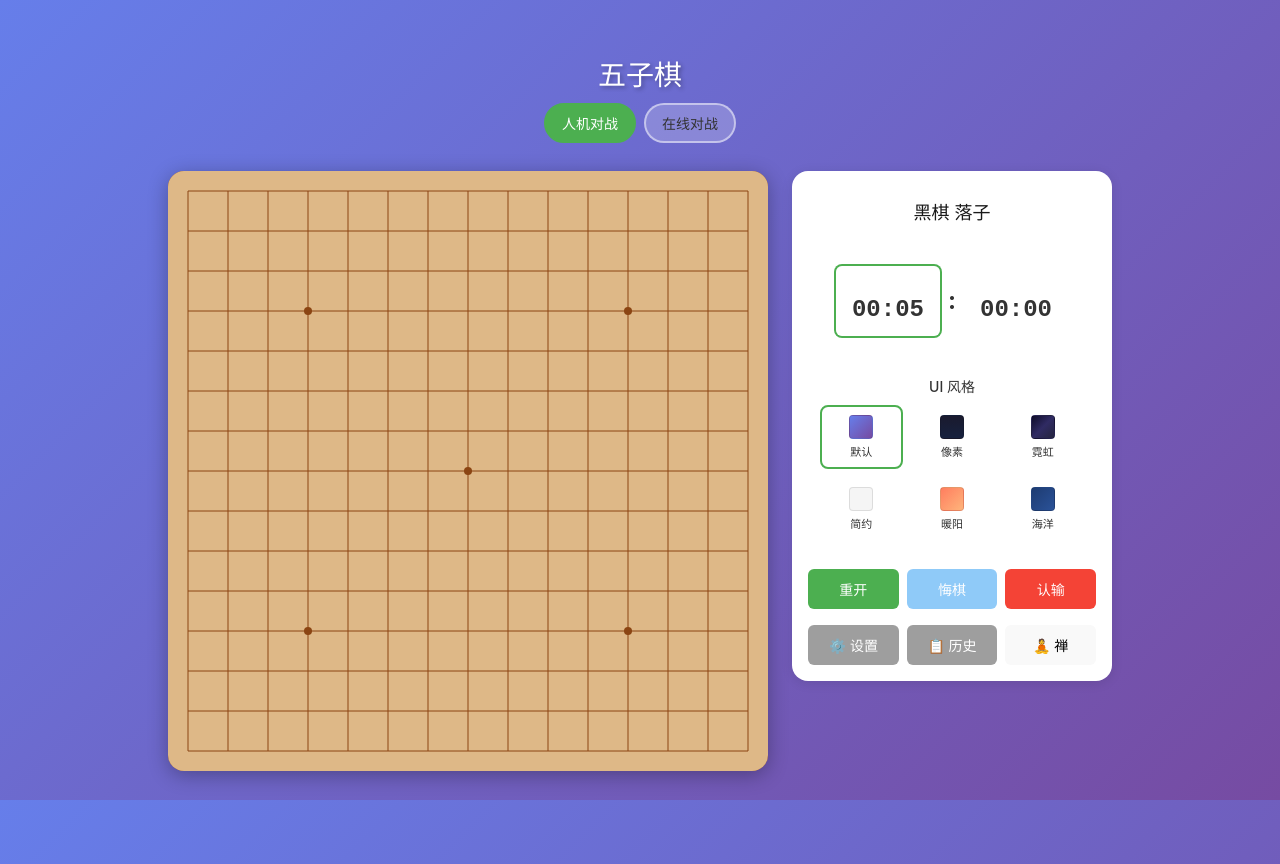
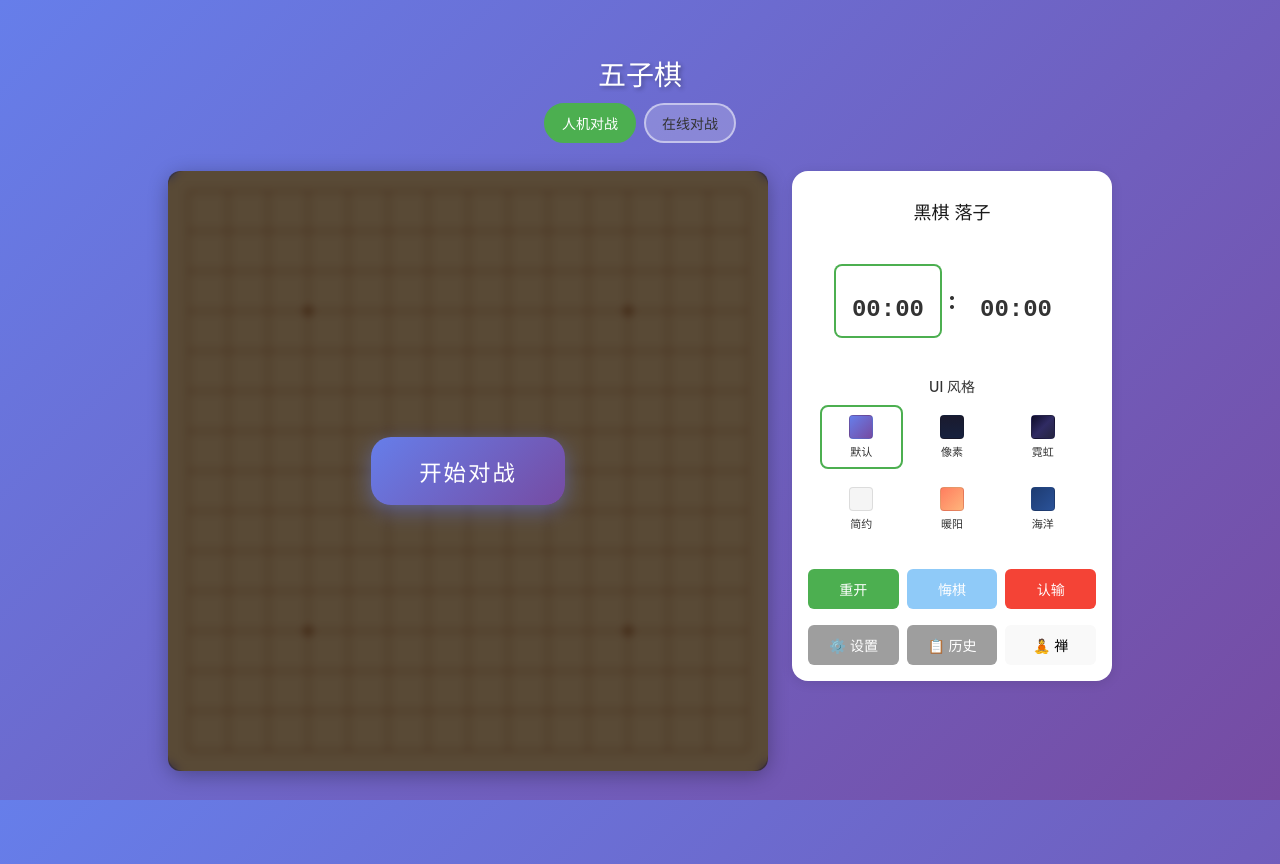
Before and after one commit to Kingry-Lee/wuziqi, a Vue app in the folder wuziqi-game/: page / in a window 1280 px wide. Built offline with nearby package versions, Linux system fonts and the light colour scheme.

Commit message:
feat: add start game button for AI mode
- Add gameStarted state to track if game has started
- Add startGame function to start timer when user clicks start
- Add overlay with start button on game board
- Timer no longer starts automatically on page load

```diff
--- a/wuziqi-game/src/App.vue
+++ b/wuziqi-game/src/App.vue
@@ -10,7 +10,7 @@ import { useOnlineGame } from './composables/useOnlineGame'
 import { applyTheme, getTheme } from './logic/themes'
 import { getPipHtml } from './logic/pip'
 
-const { initGame, setConfig, getConfig, undo, placePiece, gameOver, isAIThinking, cells, lastMove, board } = useGame()
+const { initGame, startGame, setConfig, getConfig, undo, placePiece, gameOver, isAIThinking, cells, lastMove, board, gameStarted } = useGame()
 const onlineGame = useOnlineGame()
 
 // 专门用于 PiP 同步的数据
@@ -175,6 +175,10 @@ function handleZenUndo() {
   undo()
 }
 
+function handleStartGame() {
+  startGame()
+}
+
 onMounted(() => {
   initGame()
   applyCurrentTheme()
@@ -289,6 +293,12 @@ provide('currentTheme', currentTheme)
           :onlineGame="gameMode === 'online' ? onlineGame : null"
           :zenMode="zenMode"
         />
+        <!-- 开始游戏按钮 -->
+        <div v-if="gameMode === 'ai' && !gameStarted" class="start-game-overlay">
+          <button class="start-game-btn" @click="handleStartGame">
+            开始对战
+          </button>
+        </div>
       </div>
 
       <!-- ZEN 模式缩放控制 - 固定定位，不随棋盘缩放 -->
@@ -658,4 +668,44 @@ html.zen-mode, html.zen-mode body {
   font-size: 14px;
   font-family: monospace;
 }
+
+/* 开始游戏遮罩 */
+.start-game-overlay {
+  position: absolute;
+  top: 0;
+  left: 0;
+  width: 100%;
+  height: 100%;
+  background: rgba(0, 0, 0, 0.6);
+  display: flex;
+  align-items: center;
+  justify-content: center;
+  z-index: 50;
+  border-radius: 12px;
+  backdrop-filter: blur(4px);
+}
+
+.start-game-btn {
+  padding: 18px 48px;
+  font-size: 1.4rem;
+  font-weight: 700;
+  background: linear-gradient(135deg, var(--color-primary, #667eea) 0%, var(--color-secondary, #764ba2) 100%);
+  color: var(--color-text, #ffffff);
+  border: none;
+  border-radius: var(--border-radius-button, 30px);
+  cursor: pointer;
+  transition: all 0.3s ease;
+  box-shadow: 0 6px 20px rgba(102, 126, 234, 0.5);
+  text-transform: uppercase;
+  letter-spacing: 2px;
+}
+
+.start-game-btn:hover {
+  transform: translateY(-3px);
+  box-shadow: 0 10px 30px rgba(102, 126, 234, 0.7);
+}
+
+.start-game-btn:active {
+  transform: translateY(0);
+}
 </style>
--- a/wuziqi-game/src/composables/useGame.js
+++ b/wuziqi-game/src/composables/useGame.js
@@ -12,11 +12,13 @@ const board = ref(new Board(15))
 const ai = ref(new AI('normal'))
 const isAIThinking = ref(false)
 const gameStats = reactive({
-  blackTime: 0, // 黑棋用时（秒）
-  whiteTime: 0, // 白棋用时（秒）
+  blackTime: 0,
+  whiteTime: 0,
   startTime: null,
   currentTurnTime: 0,
 })
+
+const gameStarted = ref(false)
 
 let timerInterval = null
 
@@ -27,13 +29,10 @@ export function useGame() {
   function initGame() {
     const config = configManager.getConfig()
 
-    // 设置棋盘大小
     board.value.reset(config.boardSize)
 
-    // 设置AI难度
     ai.value.setDifficulty(config.aiDifficulty)
 
-    // 设置先手
     if (config.firstPlayer === 'random') {
       board.value.currentPlayer = Math.random() < 0.5 ? 1 : 2
     } else if (config.firstPlayer === 'white') {
@@ -42,13 +41,18 @@ export function useGame() {
       board.value.currentPlayer = 1
     }
 
-    // 重置计时
     gameStats.blackTime = 0
     gameStats.whiteTime = 0
     gameStats.startTime = Date.now()
     gameStats.currentTurnTime = 0
 
-    // 开始计时
+    stopTimer()
+    gameStarted.value = false
+  }
+
+  function startGame() {
+    gameStats.startTime = Date.now()
+    gameStarted.value = true
     startTimer()
   }
 
@@ -280,6 +284,7 @@ export function useGame() {
     board,
     isAIThinking,
     gameStats,
+    gameStarted,
 
     // 计算属性
     currentPlayer,
@@ -293,6 +298,7 @@ export function useGame() {
 
     // 方法
     initGame,
+    startGame,
     placePiece,
     undo,
     restart,
```
